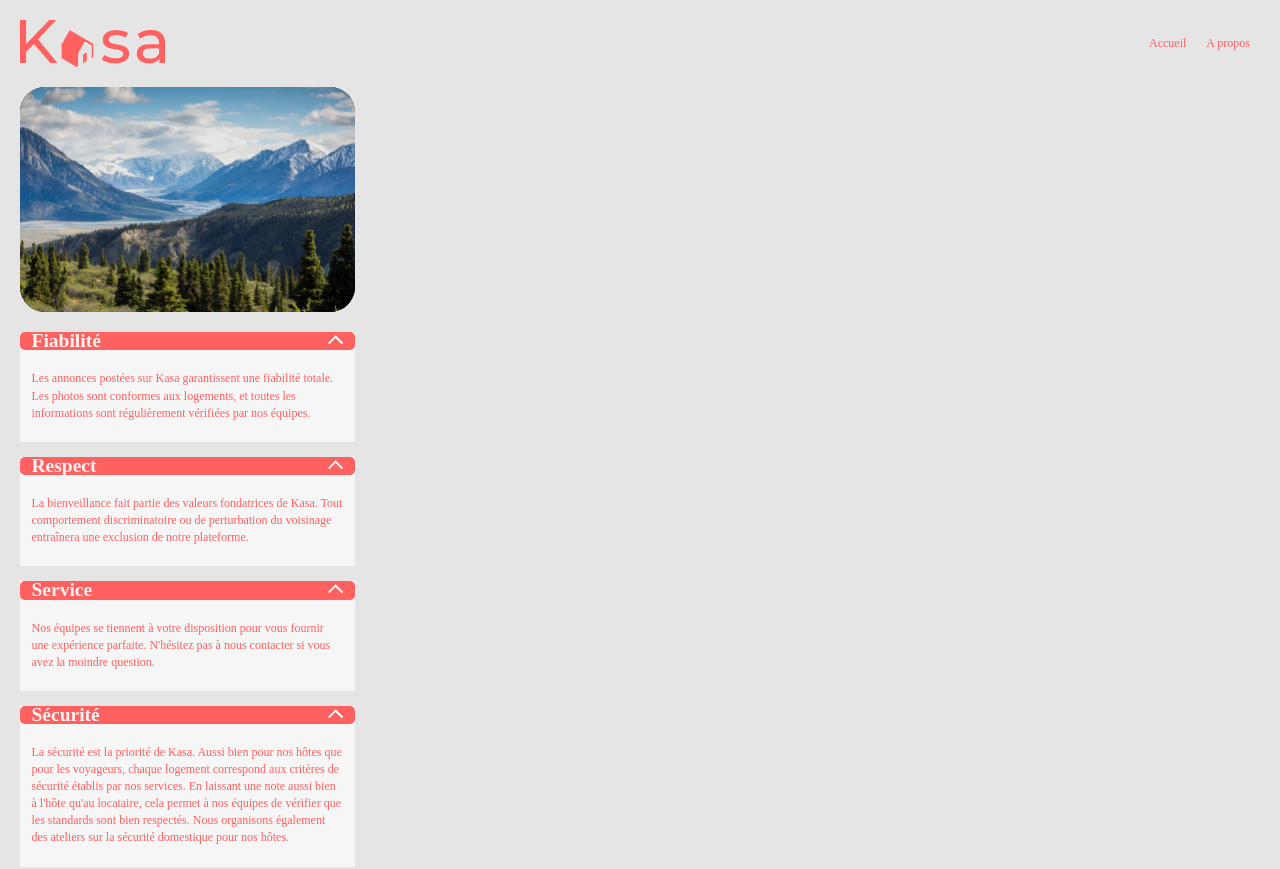
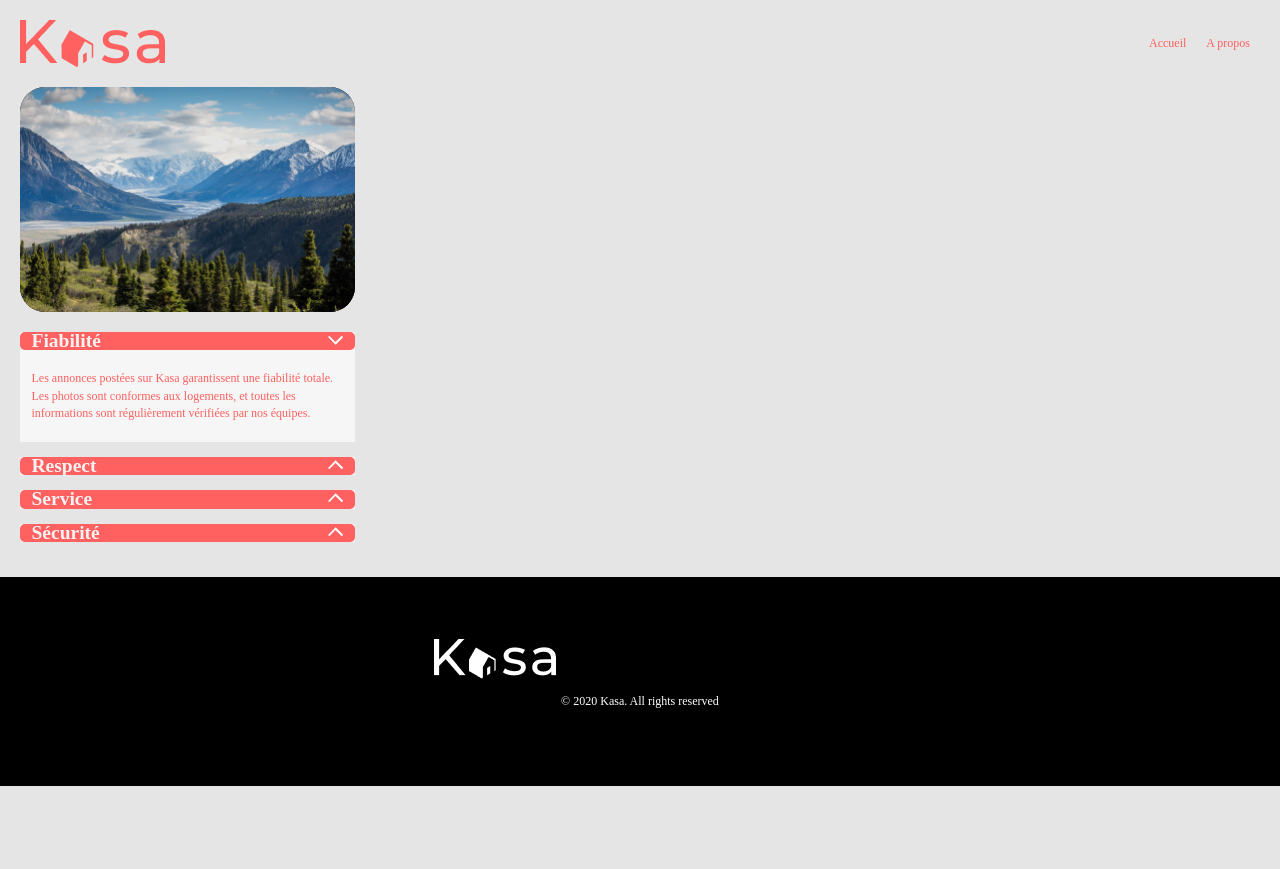
Before and after one commit to Skizx/Kasa, a React (Create React App) app: page /about in a window 1280 px wide. Shown: the top 869 px of the page. After the commit the page ends 800 px from the top, so only its background shows below. Built offline with nearby package versions, Linux system fonts and the light colour scheme.

Commit message:
Modification valeur d'état initiale useState

```diff
--- a/src/components/Collapse.jsx
+++ b/src/components/Collapse.jsx
@@ -28,7 +28,7 @@ const AboutData = [
 
 function Collapse() {
 
-    const [selected, setSelected] = useState(null)
+    const [selected, setSelected] = useState(0)
 
     const toggle = (i) => {
         if (selected === i) {
@@ -43,11 +43,11 @@ function Collapse() {
         <div className='collapse'>
             {AboutData.map((item, i) => (
                 <div className='item' key={i}>
-                    <div className='title' onClick={() => toggle(i)}>
+                    <div className='title'>
                         <h2>{item.aboutTitle}</h2>
-                        <span>{selected === i ? <img src={Vectordown} alt="" /> : <img src={Vectorup} alt="" />}</span>
+                        <span onClick={() => toggle(i)}>{selected === i ? <img src={Vectordown} alt="" /> : <img src={Vectorup} alt="" />}</span>
                     </div>
-                    <div className={selected === i ? 'content' : 'content show'}>{item.aboutText}</div>
+                    <div className={selected === i ? 'content show' : 'content'}>{item.aboutText}</div>
                 </div>
             ))}
         </div>
```
